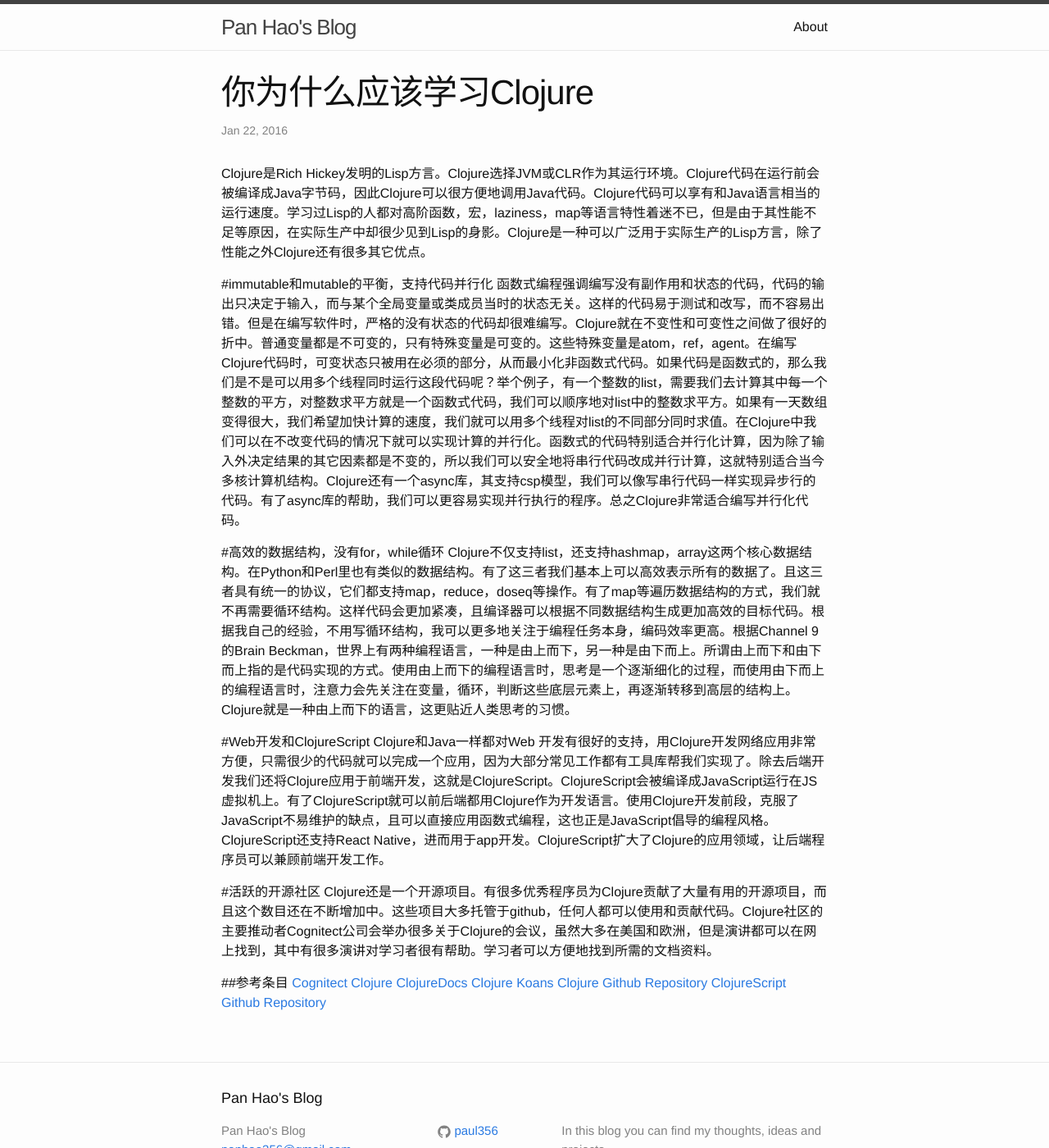
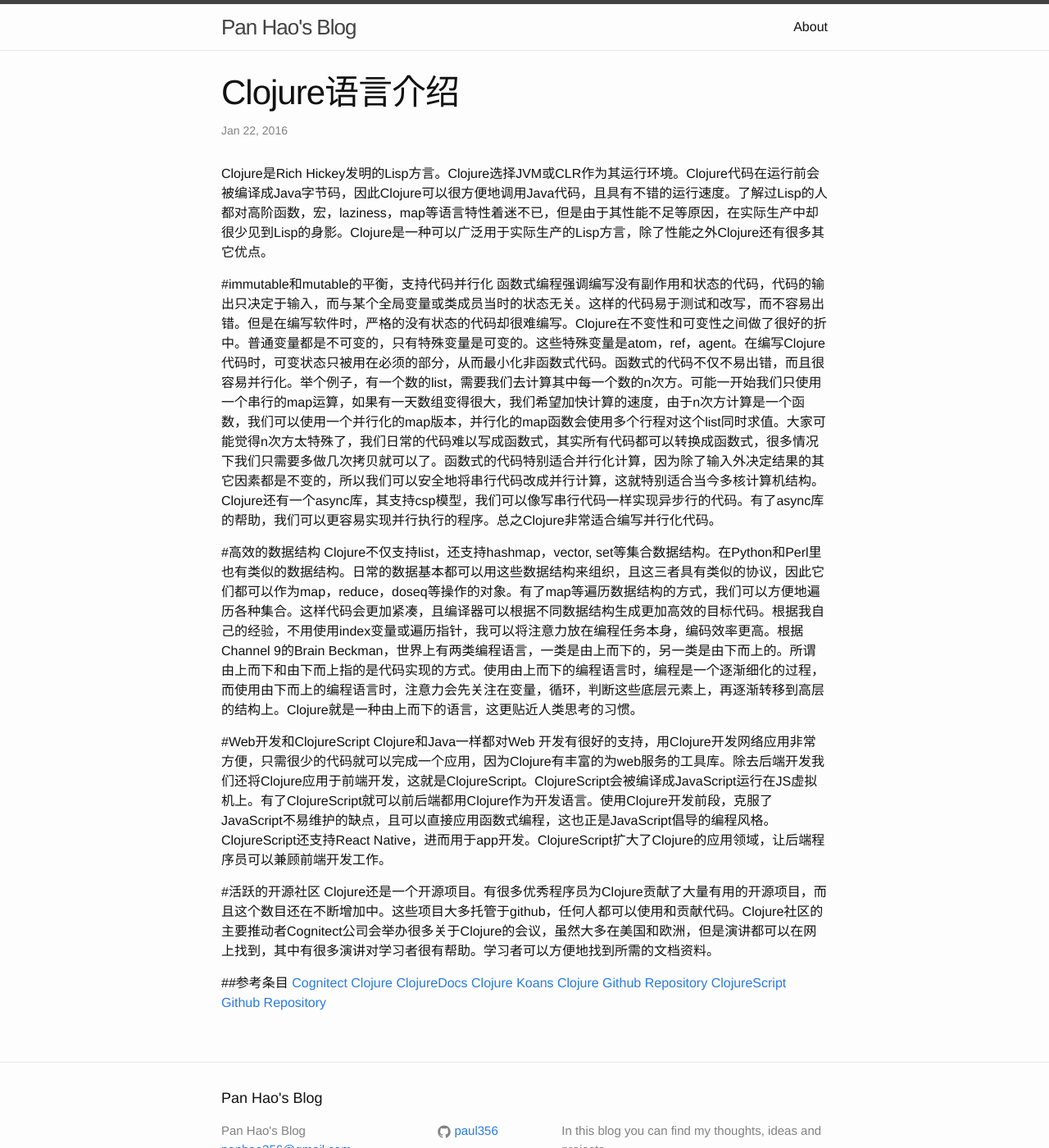
Before and after one commit to paul356/blog.backup, a Jekyll site: the page built from _posts/2016-01-22-new.md, in a window 1280 px wide and 1400 px high. Shown: the whole window at 82% size. Built offline with Jekyll 4.4.1, drawn with Linux system fonts in a browser that asks for light colours.

Commit message:
Update post 2016-01-22-new.md

```diff
--- a/_posts/2016-01-22-new.md
+++ b/_posts/2016-01-22-new.md
@@ -1,18 +1,18 @@
 ---
 layout: post
-title: "你为什么应该学习Clojure"
+title: "Clojure语言介绍"
 tags:
 ---
-Clojure是Rich Hickey发明的Lisp方言。Clojure选择JVM或CLR作为其运行环境。Clojure代码在运行前会被编译成Java字节码，因此Clojure可以很方便地调用Java代码。Clojure代码可以享有和Java语言相当的运行速度。学习过Lisp的人都对高阶函数，宏，laziness，map等语言特性着迷不已，但是由于其性能不足等原因，在实际生产中却很少见到Lisp的身影。Clojure是一种可以广泛用于实际生产的Lisp方言，除了性能之外Clojure还有很多其它优点。
+Clojure是Rich Hickey发明的Lisp方言。Clojure选择JVM或CLR作为其运行环境。Clojure代码在运行前会被编译成Java字节码，因此Clojure可以很方便地调用Java代码，且具有不错的运行速度。了解过Lisp的人都对高阶函数，宏，laziness，map等语言特性着迷不已，但是由于其性能不足等原因，在实际生产中却很少见到Lisp的身影。Clojure是一种可以广泛用于实际生产的Lisp方言，除了性能之外Clojure还有很多其它优点。
 
 #immutable和mutable的平衡，支持代码并行化
-函数式编程强调编写没有副作用和状态的代码，代码的输出只决定于输入，而与某个全局变量或类成员当时的状态无关。这样的代码易于测试和改写，而不容易出错。但是在编写软件时，严格的没有状态的代码却很难编写。Clojure就在不变性和可变性之间做了很好的折中。普通变量都是不可变的，只有特殊变量是可变的。这些特殊变量是atom，ref，agent。在编写Clojure代码时，可变状态只被用在必须的部分，从而最小化非函数式代码。如果代码是函数式的，那么我们是不是可以用多个线程同时运行这段代码呢？举个例子，有一个整数的list，需要我们去计算其中每一个整数的平方，对整数求平方就是一个函数式代码，我们可以顺序地对list中的整数求平方。如果有一天数组变得很大，我们希望加快计算的速度，我们就可以用多个线程对list的不同部分同时求值。在Clojure中我们可以在不改变代码的情况下就可以实现计算的并行化。函数式的代码特别适合并行化计算，因为除了输入外决定结果的其它因素都是不变的，所以我们可以安全地将串行代码改成并行计算，这就特别适合当今多核计算机结构。Clojure还有一个async库，其支持csp模型，我们可以像写串行代码一样实现异步行的代码。有了async库的帮助，我们可以更容易实现并行执行的程序。总之Clojure非常适合编写并行化代码。
+函数式编程强调编写没有副作用和状态的代码，代码的输出只决定于输入，而与某个全局变量或类成员当时的状态无关。这样的代码易于测试和改写，而不容易出错。但是在编写软件时，严格的没有状态的代码却很难编写。Clojure在不变性和可变性之间做了很好的折中。普通变量都是不可变的，只有特殊变量是可变的。这些特殊变量是atom，ref，agent。在编写Clojure代码时，可变状态只被用在必须的部分，从而最小化非函数式代码。函数式的代码不仅不易出错，而且很容易并行化。举个例子，有一个数的list，需要我们去计算其中每一个数的n次方。可能一开始我们只使用一个串行的map运算，如果有一天数组变得很大，我们希望加快计算的速度，由于n次方计算是一个函数，我们可以使用一个并行化的map版本，并行化的map函数会使用多个行程对这个list同时求值。大家可能觉得n次方太特殊了，我们日常的代码难以写成函数式，其实所有代码都可以转换成函数式，很多情况下我们只需要多做几次拷贝就可以了。函数式的代码特别适合并行化计算，因为除了输入外决定结果的其它因素都是不变的，所以我们可以安全地将串行代码改成并行计算，这就特别适合当今多核计算机结构。Clojure还有一个async库，其支持csp模型，我们可以像写串行代码一样实现异步行的代码。有了async库的帮助，我们可以更容易实现并行执行的程序。总之Clojure非常适合编写并行化代码。
 
-#高效的数据结构，没有for，while循环
-Clojure不仅支持list，还支持hashmap，array这两个核心数据结构。在Python和Perl里也有类似的数据结构。有了这三者我们基本上可以高效表示所有的数据了。且这三者具有统一的协议，它们都支持map，reduce，doseq等操作。有了map等遍历数据结构的方式，我们就不再需要循环结构。这样代码会更加紧凑，且编译器可以根据不同数据结构生成更加高效的目标代码。根据我自己的经验，不用写循环结构，我可以更多地关注于编程任务本身，编码效率更高。根据Channel 9的Brain Beckman，世界上有两种编程语言，一种是由上而下，另一种是由下而上。所谓由上而下和由下而上指的是代码实现的方式。使用由上而下的编程语言时，思考是一个逐渐细化的过程，而使用由下而上的编程语言时，注意力会先关注在变量，循环，判断这些底层元素上，再逐渐转移到高层的结构上。Clojure就是一种由上而下的语言，这更贴近人类思考的习惯。
+#高效的数据结构
+Clojure不仅支持list，还支持hashmap，vector, set等集合数据结构。在Python和Perl里也有类似的数据结构。日常的数据基本都可以用这些数据结构来组织，且这三者具有类似的协议，因此它们都可以作为map，reduce，doseq等操作的对象。有了map等遍历数据结构的方式，我们可以方便地遍历各种集合。这样代码会更加紧凑，且编译器可以根据不同数据结构生成更加高效的目标代码。根据我自己的经验，不用使用index变量或遍历指针，我可以将注意力放在编程任务本身，编码效率更高。根据Channel 9的Brain Beckman，世界上有两类编程语言，一类是由上而下的，另一类是由下而上的。所谓由上而下和由下而上指的是代码实现的方式。使用由上而下的编程语言时，编程是一个逐渐细化的过程，而使用由下而上的编程语言时，注意力会先关注在变量，循环，判断这些底层元素上，再逐渐转移到高层的结构上。Clojure就是一种由上而下的语言，这更贴近人类思考的习惯。
 
 #Web开发和ClojureScript
-Clojure和Java一样都对Web 开发有很好的支持，用Clojure开发网络应用非常方便，只需很少的代码就可以完成一个应用，因为大部分常见工作都有工具库帮我们实现了。除去后端开发我们还将Clojure应用于前端开发，这就是ClojureScript。ClojureScript会被编译成JavaScript运行在JS虚拟机上。有了ClojureScript就可以前后端都用Clojure作为开发语言。使用Clojure开发前段，克服了JavaScript不易维护的缺点，且可以直接应用函数式编程，这也正是JavaScript倡导的编程风格。ClojureScript还支持React Native，进而用于app开发。ClojureScript扩大了Clojure的应用领域，让后端程序员可以兼顾前端开发工作。
+Clojure和Java一样都对Web 开发有很好的支持，用Clojure开发网络应用非常方便，只需很少的代码就可以完成一个应用，因为Clojure有丰富的为web服务的工具库。除去后端开发我们还将Clojure应用于前端开发，这就是ClojureScript。ClojureScript会被编译成JavaScript运行在JS虚拟机上。有了ClojureScript就可以前后端都用Clojure作为开发语言。使用Clojure开发前段，克服了JavaScript不易维护的缺点，且可以直接应用函数式编程，这也正是JavaScript倡导的编程风格。ClojureScript还支持React Native，进而用于app开发。ClojureScript扩大了Clojure的应用领域，让后端程序员可以兼顾前端开发工作。
 
 #活跃的开源社区
 Clojure还是一个开源项目。有很多优秀程序员为Clojure贡献了大量有用的开源项目，而且这个数目还在不断增加中。这些项目大多托管于github，任何人都可以使用和贡献代码。Clojure社区的主要推动者Cognitect公司会举办很多关于Clojure的会议，虽然大多在美国和欧洲，但是演讲都可以在网上找到，其中有很多演讲对学习者很有帮助。学习者可以方便地找到所需的文档资料。
```
